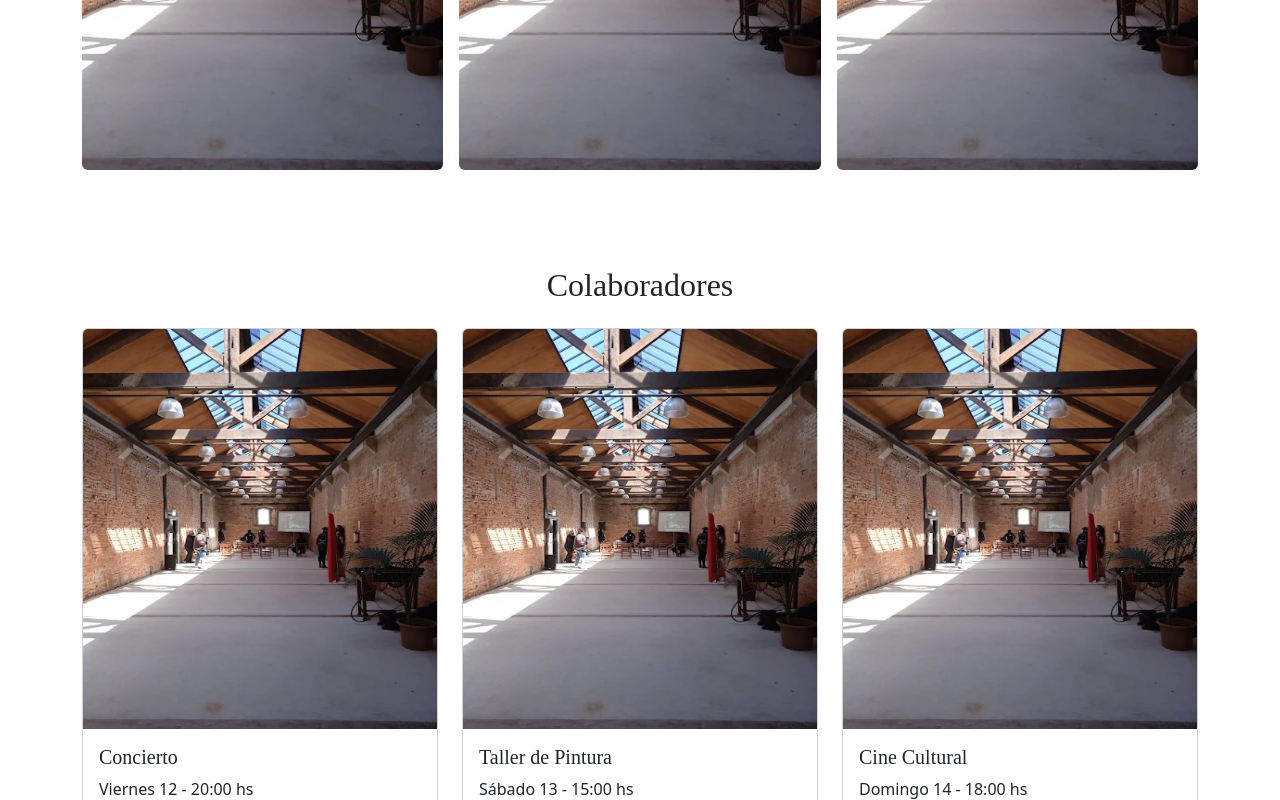
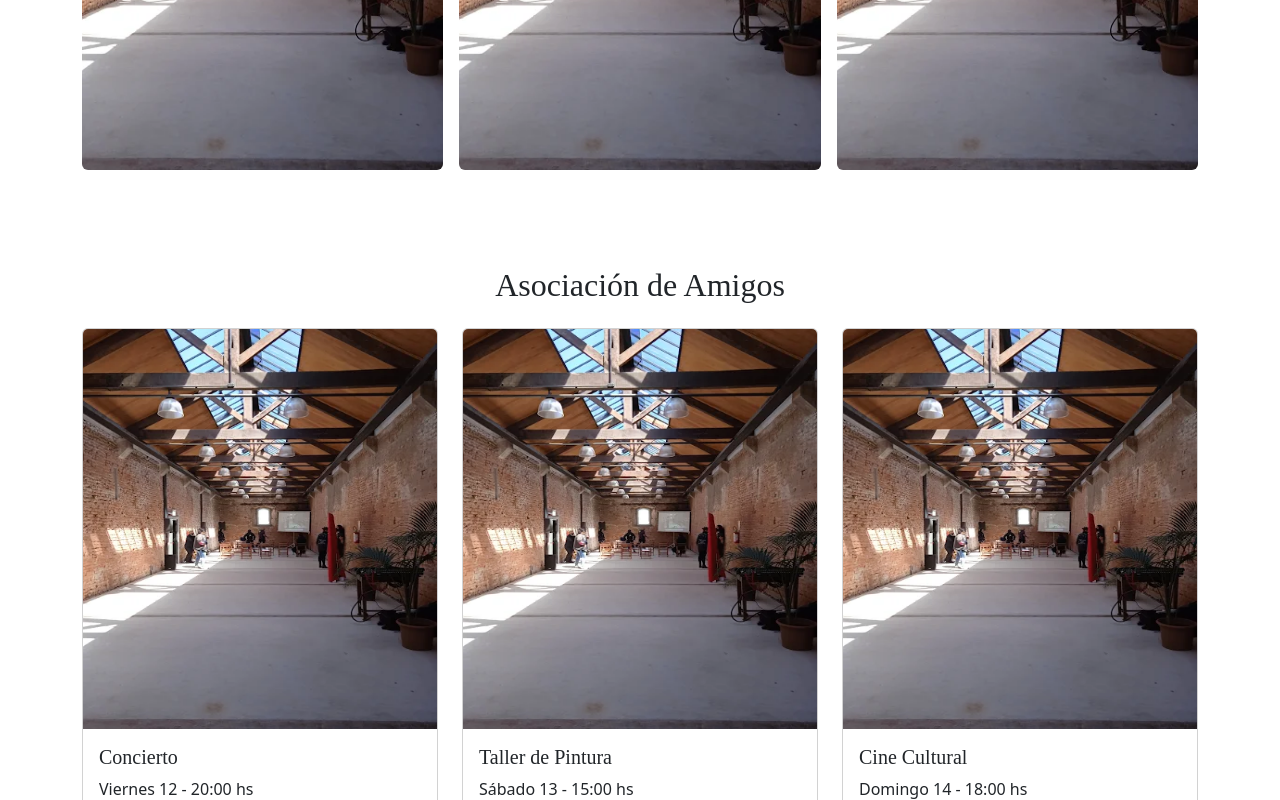
Before and after one commit to wjunes/proto-casa-polvora, a plain HTML site: page index.html in a window 1280 px wide. Shown: the part 2000-2800 px from the top of the page. Drawn offline with nearby package versions, Linux system fonts and the light colour scheme.

Commit message:
Agregada seccion Amigos

```diff
--- a/index.html
+++ b/index.html
@@ -34,6 +34,7 @@
                     <li class="nav-item"><a class="nav-link" href="#agenda">Agenda</a></li>
                     <li class="nav-item"><a class="nav-link" href="#espacio">El Espacio</a></li>
                     <li class="nav-item"><a class="nav-link" href="#galeria">Galería</a></li>
+                    <li class="nav-item"><a class="nav-link" href="#amigos">Amigos</a></li>
                     <li class="nav-item"><a class="nav-link" href="#colaboradores">Colaboradores</a></li>
                     <li class="nav-item"><a class="nav-link" href="#contacto">Contacto</a></li>
                 </ul>
@@ -162,6 +163,43 @@
         </div>
     </section>
 
+    <!-- AMIGOS -->
+       <section class="container my-5" id="amigos">
+        <h2 class="text-center mb-4">Asociación de Amigos</h2>
+        <div class="row g-4">
+            <div class="col-md-4">
+                <div class="card">
+                    <img src="img/POLVORA-1.webp" height="400" width="250" class="card-img-top" alt="Evento 1">
+                    <div class="card-body">
+                        <h5 class="card-title">Concierto</h5>
+                        <p class="card-text">Viernes 12 - 20:00 hs</p>
+                        <a href="#" class="btn">Más info</a>
+                    </div>
+                </div>
+            </div>
+            <div class="col-md-4">
+                <div class="card">
+                    <img src="img/POLVORA-1.webp" height="400" width="250" class="card-img-top" alt="Evento 2">
+                    <div class="card-body">
+                        <h5 class="card-title">Taller de Pintura</h5>
+                        <p class="card-text">Sábado 13 - 15:00 hs</p>
+                        <a href="#" class="btn btn-outline-dark">Más info</a>
+                    </div>
+                </div>
+            </div>
+            <div class="col-md-4">
+                <div class="card">
+                    <img src="img/POLVORA-1.webp" height="400" width="250" class="card-img-top" alt="Evento 3">
+                    <div class="card-body">
+                        <h5 class="card-title">Cine Cultural</h5>
+                        <p class="card-text">Domingo 14 - 18:00 hs</p>
+                        <a href="#" class="btn btn-outline-dark">Más info</a>
+                    </div>
+                </div>
+            </div>
+        </div>
+    </section>
+
     <!-- COLABORADORES -->
     <section class="container my-5" id="colaboradores">
         <h2 class="text-center mb-4">Colaboradores</h2>
```
